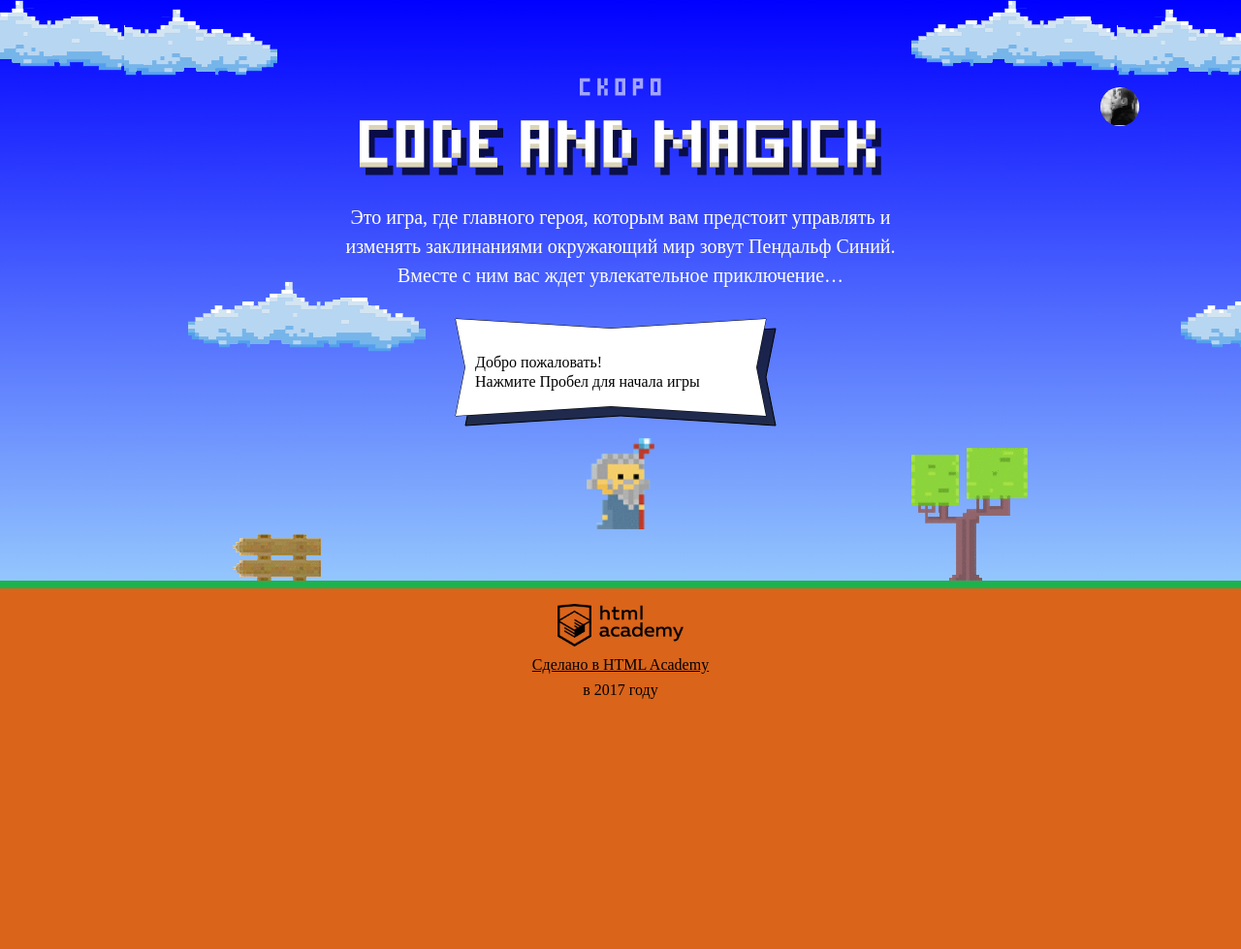
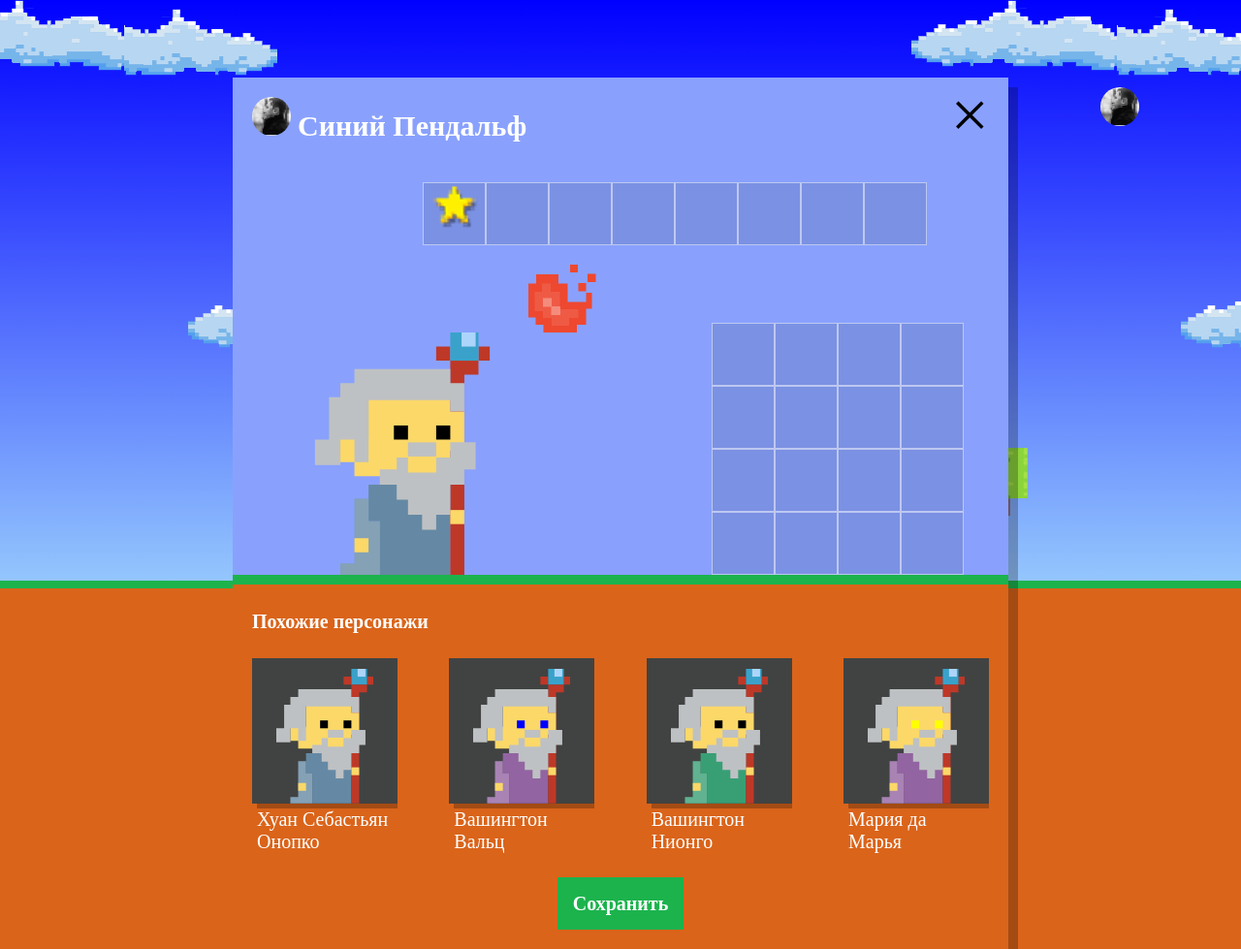
Before and after one commit to NataliiaKononikhina/469255-code-and-magick, a website: page index.html in a window 1280 px wide. Shown: the whole page at 97% size. Before the commit the page ends 800 px from the top, so only its background shows below. Drawn offline with Linux system fonts and the light colour scheme; a web font is replaced by a local one.

Commit message:
Выполнила полность задание

```diff
--- a/index.html
+++ b/index.html
@@ -210,6 +210,7 @@
 </script>
 
 <script src="js/stat.js"></script>
+<script src="js/setup.js"></script>
 <script src="js/game.js"></script>
 
 </body>
--- /dev/null
+++ b/js/setup.js
@@ -0,0 +1,100 @@
+'use strict';
+
+var NAMES = [
+  'Иван',
+  'Хуан Себастьян',
+  'Мария',
+  'Кристоф',
+  'Виктор',
+  'Юлия',
+  'Люпита',
+  'Вашингтон'
+];
+
+var SURNAMES = [
+  'да Марья',
+  'Верон',
+  'Мирабелла',
+  'Вальц',
+  'Онопко',
+  'Топольницкая',
+  'Нионго',
+  'Ирвинг'
+];
+
+var COAT_COLORS = [
+  'rgb(101, 137, 164)',
+  'rgb(241, 43, 107)',
+  'rgb(146, 100, 161)',
+  'rgb(56, 159, 117)',
+  'rgb(215, 210, 55)',
+  'rgb(0, 0, 0)'
+];
+
+var EYES_COLORS = [
+  'black',
+  'red',
+  'blue',
+  'yellow',
+  'green'
+];
+
+var removeClass = function (selector, className) {
+  var node = document.querySelector(selector);
+
+  node.classList.remove(className);
+};
+
+removeClass('.setup', 'hidden');
+
+var getRandomNumber = function (min, max) {
+  return Math.floor(Math.random() * (max - min + 1)) + min;
+};
+
+var getRandomName = function () {
+  var name = NAMES[getRandomNumber(0, 7)] + ' ' + SURNAMES[getRandomNumber(0, 7)];
+
+  return name;
+};
+
+var getRandomWizard = function () {
+  var randomWizard = {
+    name: getRandomName(),
+    coatColor: COAT_COLORS[getRandomNumber(0, COAT_COLORS.length - 1)],
+    eyesColor: EYES_COLORS[getRandomNumber(0, EYES_COLORS.length - 1)]
+  };
+
+  return randomWizard;
+}
+
+var getWizards = function () {
+  var arrWizards = [];
+
+  for (var i = 0; i < 4; i++) {
+    arrWizards.push(getRandomWizard());
+  }
+
+  return arrWizards;
+};
+
+var getWizardsToDom = function () {
+  var arrWizards = getWizards();
+  var template = document.getElementById('similar-wizard-template');
+  var setupSimilarItem = template.content.querySelector('.setup-similar-item');
+
+  for (var i = 0; i < 4; i++) {
+    var setupItem = setupSimilarItem.cloneNode(true);
+    var setupSimilarList = document.querySelector('.setup-similar-list');
+    var fragment = document.createDocumentFragment();
+
+    setupItem.querySelector('.setup-similar-label').textContent = arrWizards[i].name;
+    setupItem.querySelector('.wizard-coat').style.fill = arrWizards[i].coatColor;
+    setupItem.querySelector('.wizard-eyes').style.fill = arrWizards[i].eyesColor;
+
+    fragment.appendChild(setupItem);
+    setupSimilarList.appendChild(fragment);
+  }
+};
+
+removeClass('.setup-similar', 'hidden');
+getWizardsToDom();
```
